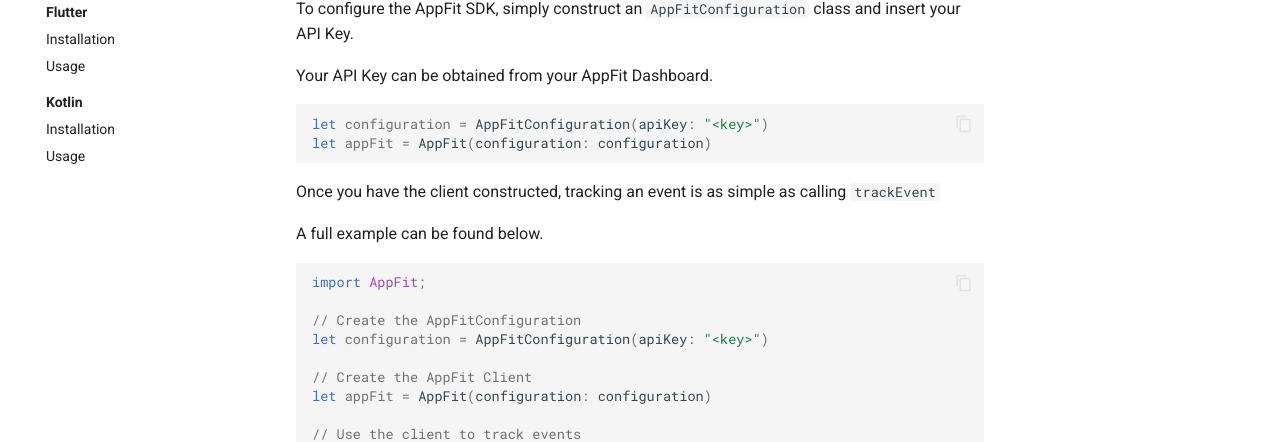
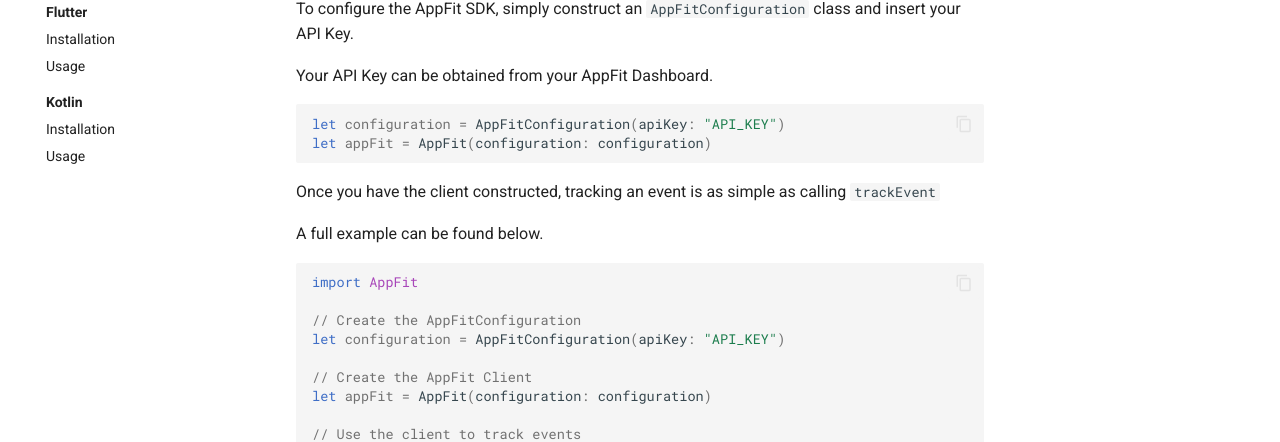
Before and after one commit to uptech/appfit-sdk-docs, an MkDocs documentation site: the page built from docs/swift/usage.md, in a window 1280 px wide and 1286 px high. Shown: the part 272-714 px from the top of the window. Built offline with MkDocs 1.6.1 and Material for MkDocs 9.7.7, drawn with Linux system fonts in a browser that asks for light colours.

````diff
--- a/docs/swift/usage.md
+++ b/docs/swift/usage.md
@@ -5,7 +5,7 @@ To configure the AppFit SDK, simply construct an `AppFitConfiguration` class and
 Your API Key can be obtained from your AppFit Dashboard.
 
 ```swift
-let configuration = AppFitConfiguration(apiKey: "<key>")
+let configuration = AppFitConfiguration(apiKey: "API_KEY")
 let appFit = AppFit(configuration: configuration)
 ```
 
@@ -14,10 +14,10 @@ Once you have the client constructed, tracking an event is as simple as calling
 A full example can be found below.
 
 ```swift
-import AppFit;
+import AppFit
 
 // Create the AppFitConfiguration
-let configuration = AppFitConfiguration(apiKey: "<key>")
+let configuration = AppFitConfiguration(apiKey: "API_KEY")
 
 // Create the AppFit Client
 let appFit = AppFit(configuration: configuration)
````
Also changed, not shown: docs/flutter/usage.md (+2 -2 lines), docs/kotlin/usage.md (+1 -1 lines).
